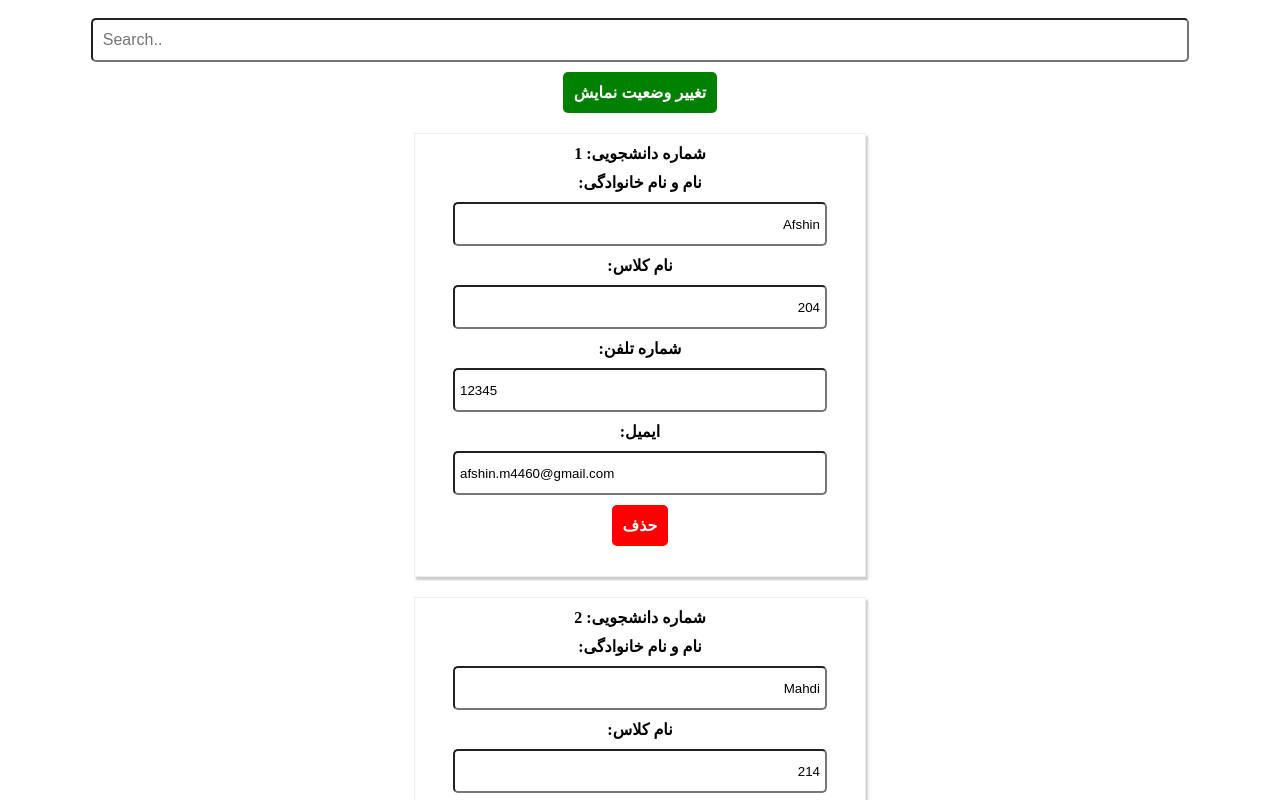
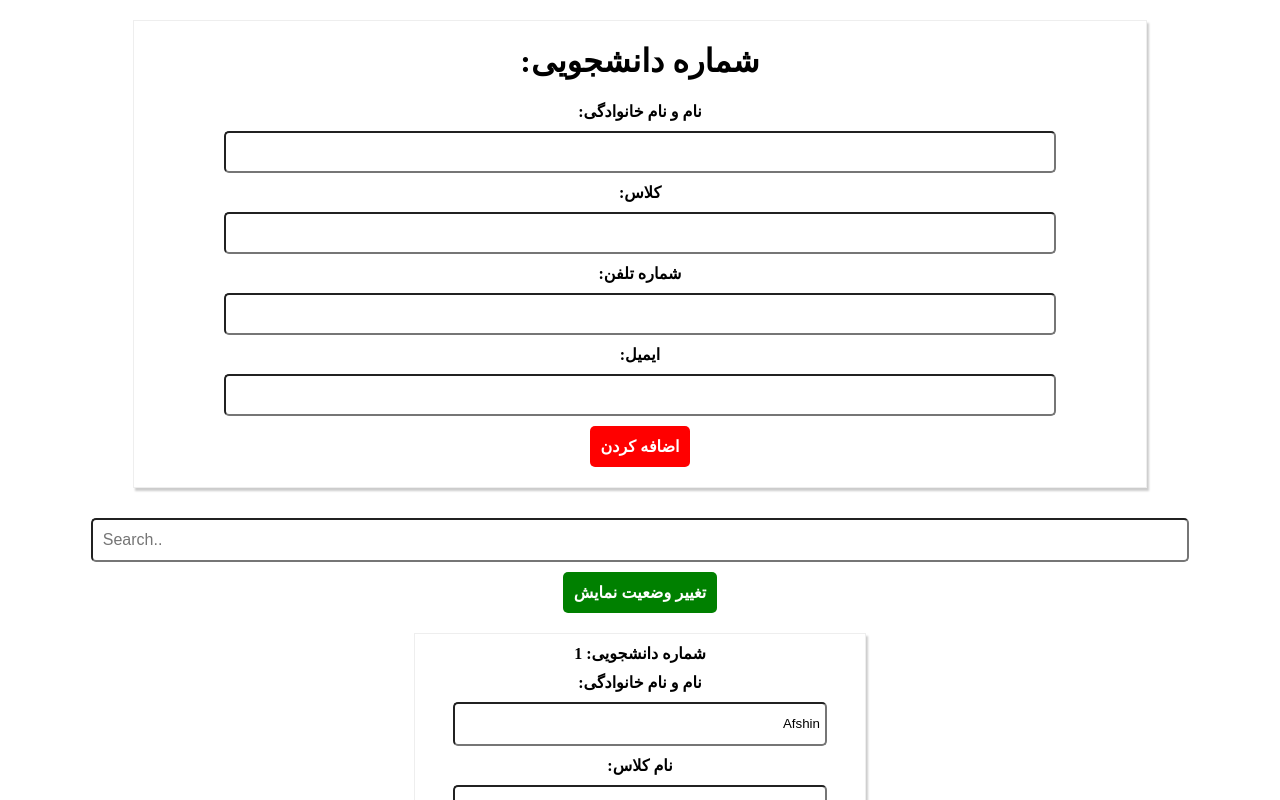
Before and after one commit to afshin4460/reactapp.ir-part2-students, a React (Create React App) app: page / in a window 1280 px wide. Shown: the top 800 px of the page. Built offline with nearby package versions, Linux system fonts and the light colour scheme.

Commit message:
design new student component

```diff
--- a/src/App.jsx
+++ b/src/App.jsx
@@ -2,6 +2,7 @@ import React, {useState, useEffect} from 'react';
 import './App.css';
 import Students from './components/students/students';
 import Button from './components/ui/button/button';
+import NewStudent from './components/students/student/newStudent/newStudents';
 
 function App() {
     const [studentsState, setStudents] = useState([
@@ -48,6 +49,7 @@ function App() {
     };
     return (
         <div className='App'>
+            <NewStudent />
             <input type="text" placeholder='Search..' value={searchBarValue} onChange={searchFilterFunction} />
             <Button btnType='success' clicked={handleToggle}>تغییر وضعیت نمایش</Button>
             <Students
--- /dev/null
+++ b/src/components/students/student/newStudent/newStudent.css
@@ -0,0 +1,20 @@
+.newStudent {
+    width: 80%;
+    margin: 20px auto;
+    text-align: center;
+    border: 1px solid #eee;
+    box-shadow: 2px 3px 2px #ccc;
+    padding-bottom: 10px;
+}
+.newStudent label {
+    display: block;
+    font-weight: bold;
+    margin: 10px auto;
+    text-align: center;
+}
+.newStudent input {
+    width: 80%;
+    padding: 10px;
+    font-size: inherit;
+    border-radius: 5px;
+}
--- /dev/null
+++ b/src/components/students/student/newStudent/newStudents.jsx
@@ -0,0 +1,22 @@
+import React from 'react';
+import './newStudent.css';
+import Button from '../../../ui/button/button';
+
+function NewStudent() {
+    return (
+        <div className="newStudent">
+            <h1>:شماره دانشجویی</h1>
+            <label>:نام و نام خانوادگی</label>
+            <input type="text" />
+            <label>:کلاس</label>
+            <input type="text" />
+            <label>:شماره تلفن</label>
+            <input type="number" />
+            <label>:ایمیل</label>
+            <input type="email" />
+            <Button btnType='danger' clicked={() => alert('Hello')}>اضافه کردن</Button>
+        </div>
+    );
+}
+
+export default NewStudent;
```
